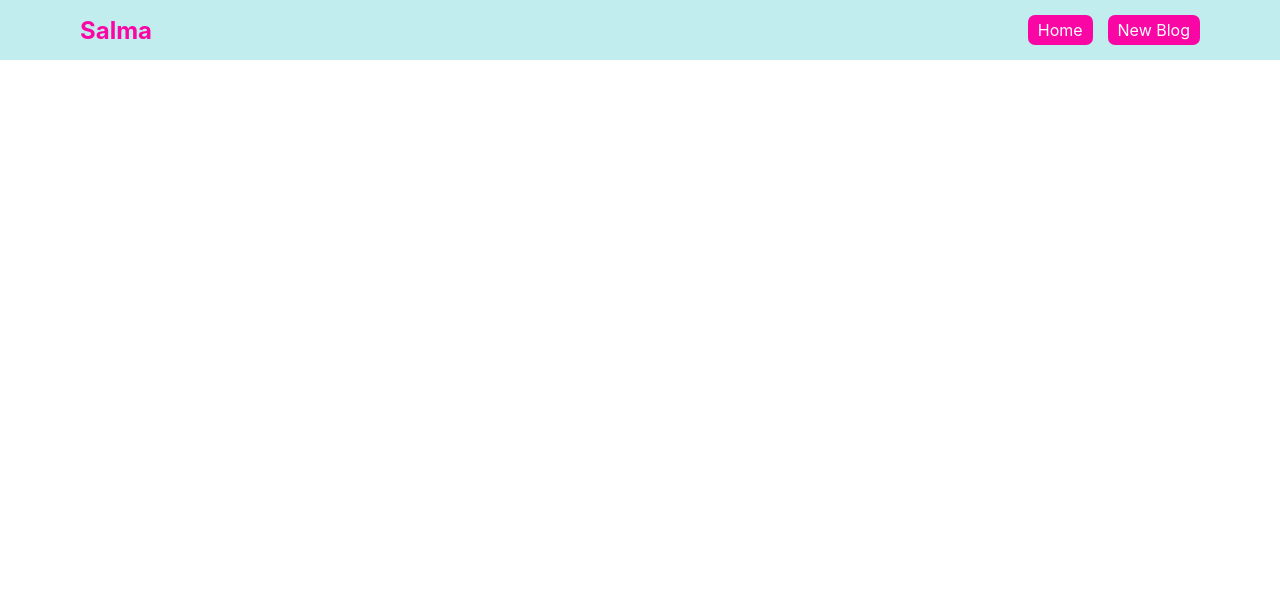
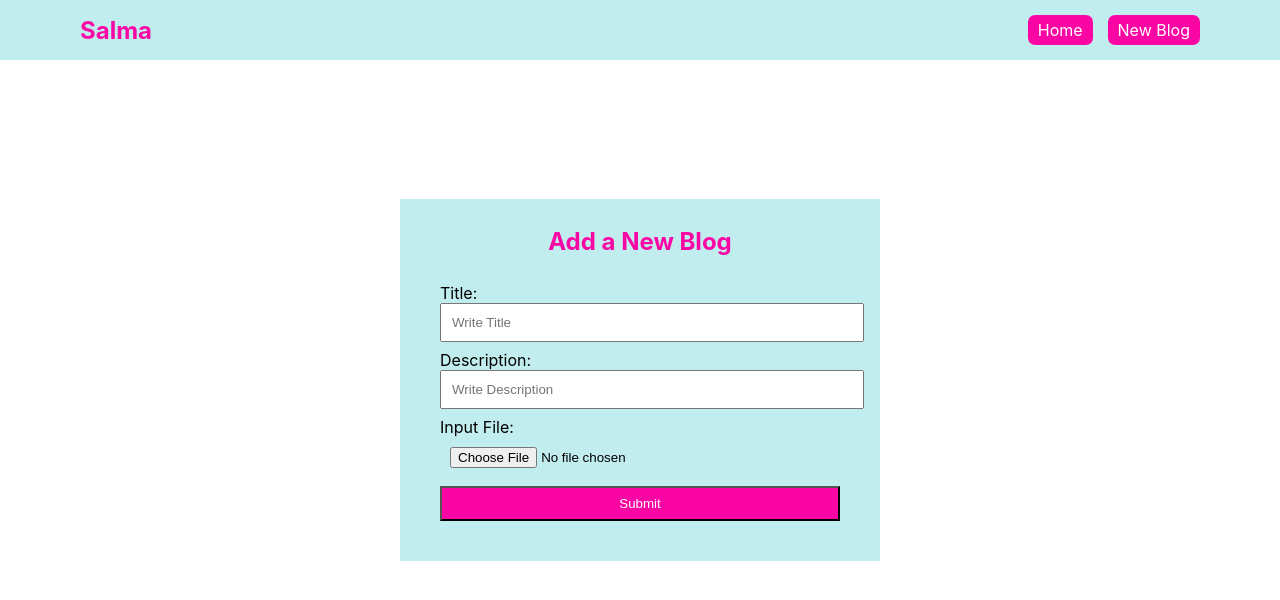
Before and after one commit to technicalsalma/Blog-App, a React (Create React App) app: page /newblog in a window 1280 px wide. Before the commit this address had no page. Shown: the top 600 px of the page. Built offline with nearby package versions, Linux system fonts and the light colour scheme.

Commit message:
newblog add

```diff
--- a/src/App.js
+++ b/src/App.js
@@ -3,6 +3,7 @@ import {BrowserRouter, Routes, Route} from "react-router-dom"
 import Nav from './components/Nav';
 import Posts from './components/Posts';
 import Detail from './components/Detail';
+import NewBlog from './components/NewBlog';
 
 function App() {
   return (
@@ -12,6 +13,7 @@ function App() {
       <Routes>
         <Route path='/' element={<Posts/>}></Route>
         <Route path="/read/:id" element={<Detail/>}></Route>
+        <Route path="/newblog" element={<NewBlog/>}></Route>
       </Routes>
       </BrowserRouter>
     </div>
--- a/src/components/Detail.js
+++ b/src/components/Detail.js
@@ -1,9 +1,33 @@
-import React from 'react';
+import axios from 'axios';
+import React, { useEffect, useState } from 'react';
+import { useParams } from 'react-router-dom';
 
 const Detail = () => {
+  const {id} = useParams();
+  const [post, setPost] = useState([])
+  const [imageArray, setImageArry] = useState([])
+  useEffect(()=>{
+    axios.get('https://dummyjson.com/products/'+id)
+    .then(res =>{
+        setPost(res.data)
+        setImageArry(res.data.images)
+    })
+
+
+    .catch(err => console.log(err))
+  },[])
+
     return (
-        <div>
-            Detail
+        <div className='detail-post-container'>
+           <div className='title-description'>
+            <h2>{post.title}</h2>
+            <p>{post.description}</p>
+            </div>
+            <div className='images-container'>
+             {imageArray.map((image,index)=>(
+                <img src={image} alt='images' key={index}></img>
+             ))}
+            </div>
         </div>
     );
 };
--- /dev/null
+++ b/src/components/NewBlog.js
@@ -0,0 +1,33 @@
+import React from 'react';
+
+const NewBlog = () => {
+    return (
+        <div className="form-container">
+            <form>
+                <div className="addnewblog">
+                    <h2>Add a New Blog</h2>
+                </div>
+                <div>
+                    <label for="title">Title:</label>
+                    <input type="text" name="title" placeholder="Write Title"></input>
+                </div>
+                <div>
+                    <label for="description">Description:</label>
+                    <input
+                        type="text"
+                        name="desc"
+                        placeholder="Write Description"
+                    ></input>
+                </div>
+                <div className="file">
+                    <label for="file">Input File:
+                        <input type="file" name="file" placeholder="File"></input>
+                    </label>
+                </div>
+                <button className="newblog-btn">Submit</button>
+            </form>
+        </div>
+    );
+};
+
+export default NewBlog;
--- a/src/components/Posts.js
+++ b/src/components/Posts.js
@@ -5,17 +5,26 @@ import { FaCalculator } from 'react-icons/fa';
 
 const Posts = () => {
     const [blogs , setBlogs] = useState([])
+    const [records, setRecords] = useState([])
 
    useEffect( ()=>{
    axios.get('https://dummyjson.com/products')
-   .then(res=> setBlogs(res.data.products))
+   .then(res=> {
+    setBlogs(res.data.products)
+    setRecords(res.data.products)
+})
+
    .catch(err => console.log(err))
    },[])
+
+   const getInputData = (event) =>{
+    setBlogs(records.filter(r => r.title.toLowerCase().includes(event.target.value.toLowerCase())))
+   }
 
     return (
         <div className='posts'>
            <div className='search-container'>
-            <input type="text" placeholder='search' className='search-input'></input>
+            <input type="text" placeholder='search' onInput={getInputData} className='search-input'></input>
            </div>
            <div className='blog-icon'>
             <h3>Blogs</h3>
```
